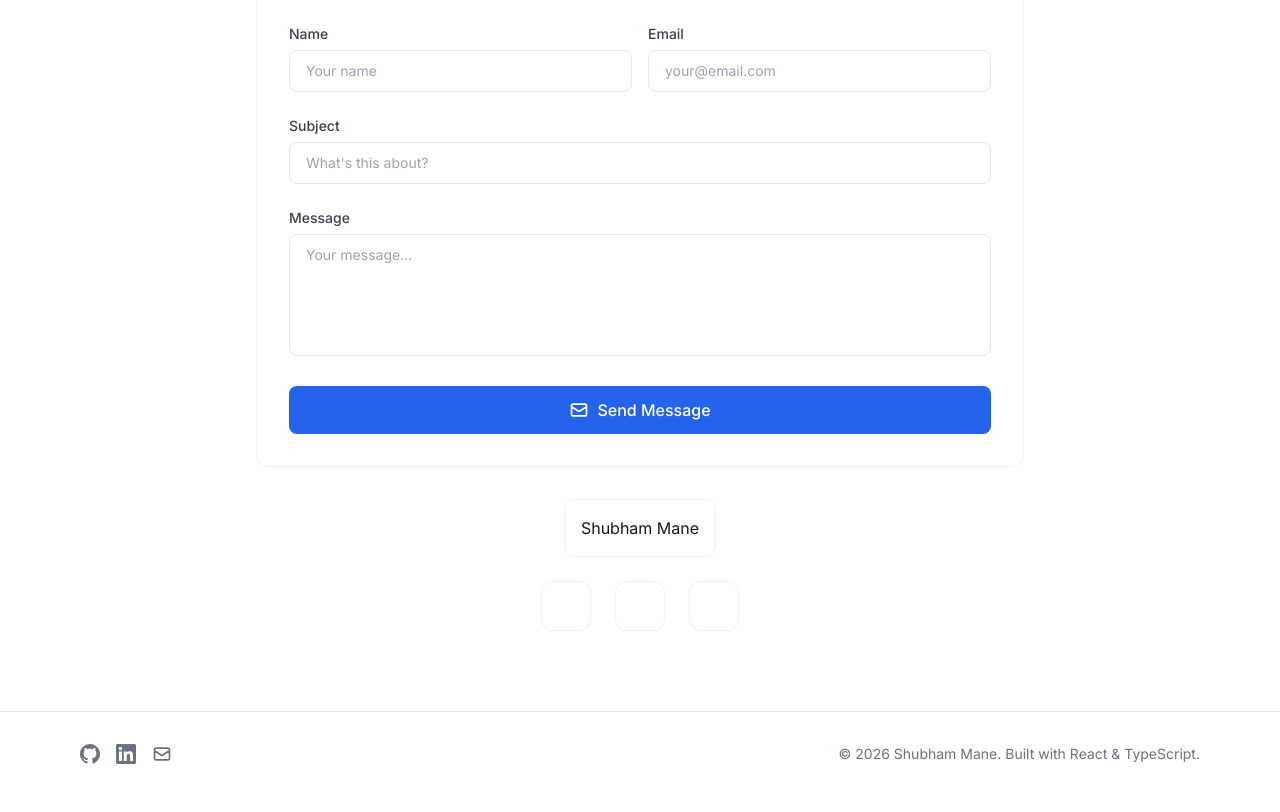
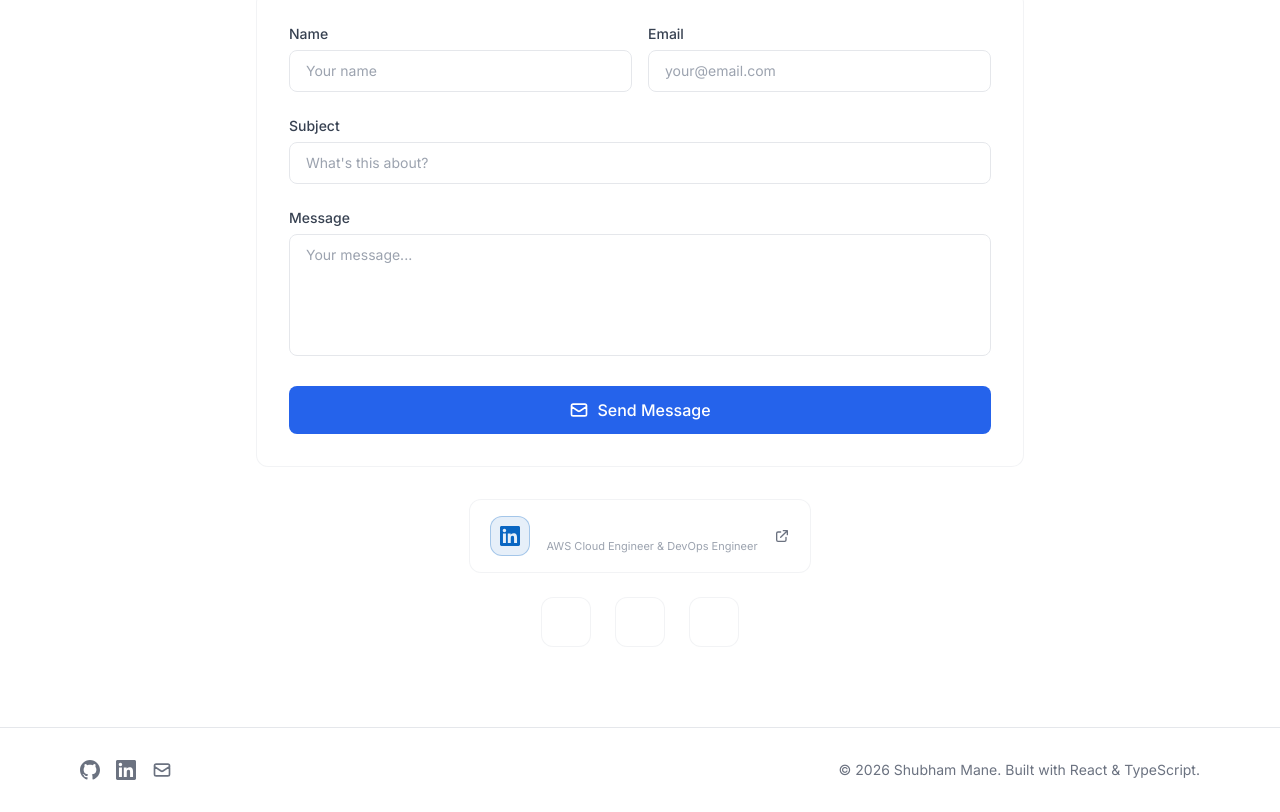
Before and after one commit to shubhu-io/Shubham-Mane, a React (Vite) app: page /#/ in a window 1280 px wide. Shown: the part 6914-7726 px from the top of the page. Built offline with nearby package versions, Linux system fonts and the light colour scheme; no server answers.

Commit message:
fix: replace LinkedIn badge with custom profile card (fixes 'Shubham M.' name issue); remove badge script

```diff
--- a/index.html
+++ b/index.html
@@ -19,6 +19,5 @@
   <body>
     <div id="root"></div>
     <script type="module" src="/src/main.tsx"></script>
-    <script src="https://platform.linkedin.com/badges/js/profile.js" async defer type="text/javascript"></script>
   </body>
 </html>
--- a/src/components/sections/Contact.tsx
+++ b/src/components/sections/Contact.tsx
@@ -103,24 +103,25 @@
           transition={{ duration: 0.4, delay: 0.35 }}
           className="flex justify-center mt-8"
         >
-          <div className="card-glow p-4 inline-flex rounded-xl">
-            <div
-              className="badge-base LI-profile-badge"
-              data-locale="en_US"
-              data-size="medium"
-              data-theme="light"
-              data-type="HORIZONTAL"
-              data-vanity="shubham-mane-dev"
-              data-version="v1"
-            >
-              <a
-                className="badge-base__link LI-simple-link"
-                href="https://in.linkedin.com/in/shubham-mane-dev?trk=profile-badge"
-              >
-                Shubham Mane
-              </a>
+          <a
+            href={siteConfig.social.linkedin}
+            target="_blank"
+            rel="noopener noreferrer"
+            className="card-glow px-5 py-4 inline-flex items-center gap-4 rounded-xl group hover:shadow-lg hover:shadow-blue-500/10 transition-all duration-300"
+          >
+            <div className="w-10 h-10 rounded-xl bg-[#0A66C2]/10 border border-[#0A66C2]/30 flex items-center justify-center flex-shrink-0">
+              <svg className="w-5 h-5 text-[#0A66C2]" fill="currentColor" viewBox="0 0 24 24">
+                <path d="M20.447 20.452h-3.554v-5.569c0-1.328-.027-3.037-1.852-3.037-1.853 0-2.136 1.445-2.136 2.939v5.667H9.351V9h3.414v1.561h.046c.477-.9 1.637-1.85 3.37-1.85 3.601 0 4.267 2.37 4.267 5.455v6.286zM5.337 7.433c-1.144 0-2.063-.926-2.063-2.065 0-1.138.92-2.063 2.063-2.063 1.14 0 2.064.925 2.064 2.063 0 1.139-.925 2.065-2.064 2.065zm1.782 13.019H3.555V9h3.564v11.452zM22.225 0H1.771C.792 0 0 .774 0 1.729v20.542C0 23.227.792 24 1.771 24h20.451C23.2 24 24 23.227 24 22.271V1.729C24 .774 23.2 0 22.222 0h.003z" />
+              </svg>
             </div>
-          </div>
+            <div className="text-left">
+              <div className="text-sm font-semibold text-white group-hover:text-blue-400 transition-colors">Shubham Mane</div>
+              <div className="text-[11px] text-gray-400">AWS Cloud Engineer & DevOps Engineer</div>
+            </div>
+            <svg className="w-4 h-4 text-gray-500 group-hover:text-blue-400 transition-colors flex-shrink-0" fill="none" stroke="currentColor" viewBox="0 0 24 24">
+              <path strokeLinecap="round" strokeLinejoin="round" strokeWidth={2} d="M10 6H6a2 2 0 00-2 2v10a2 2 0 002 2h10a2 2 0 002-2v-4M14 4h6m0 0v6m0-6L10 14" />
+            </svg>
+          </a>
         </motion.div>
 
         <motion.div
```
